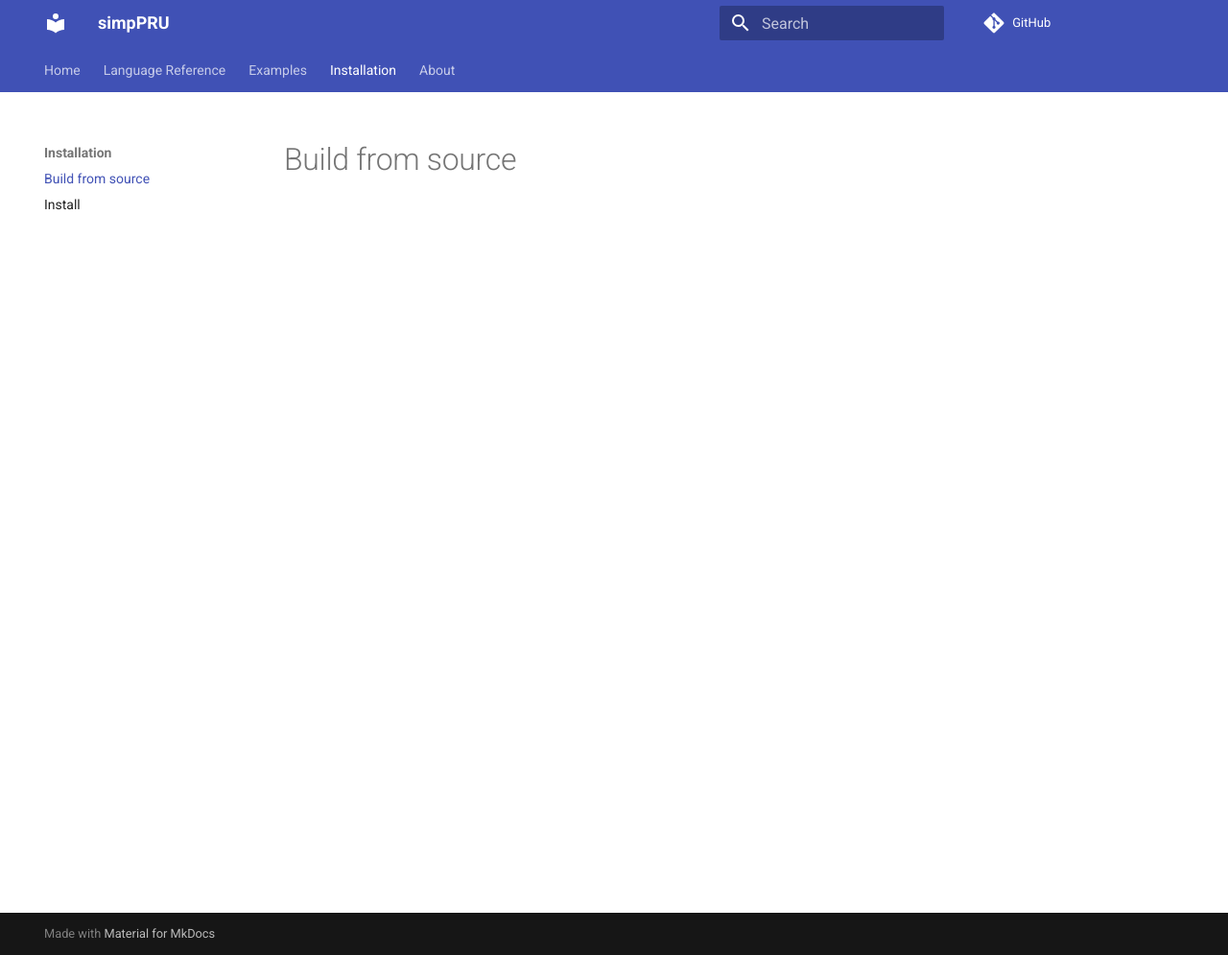
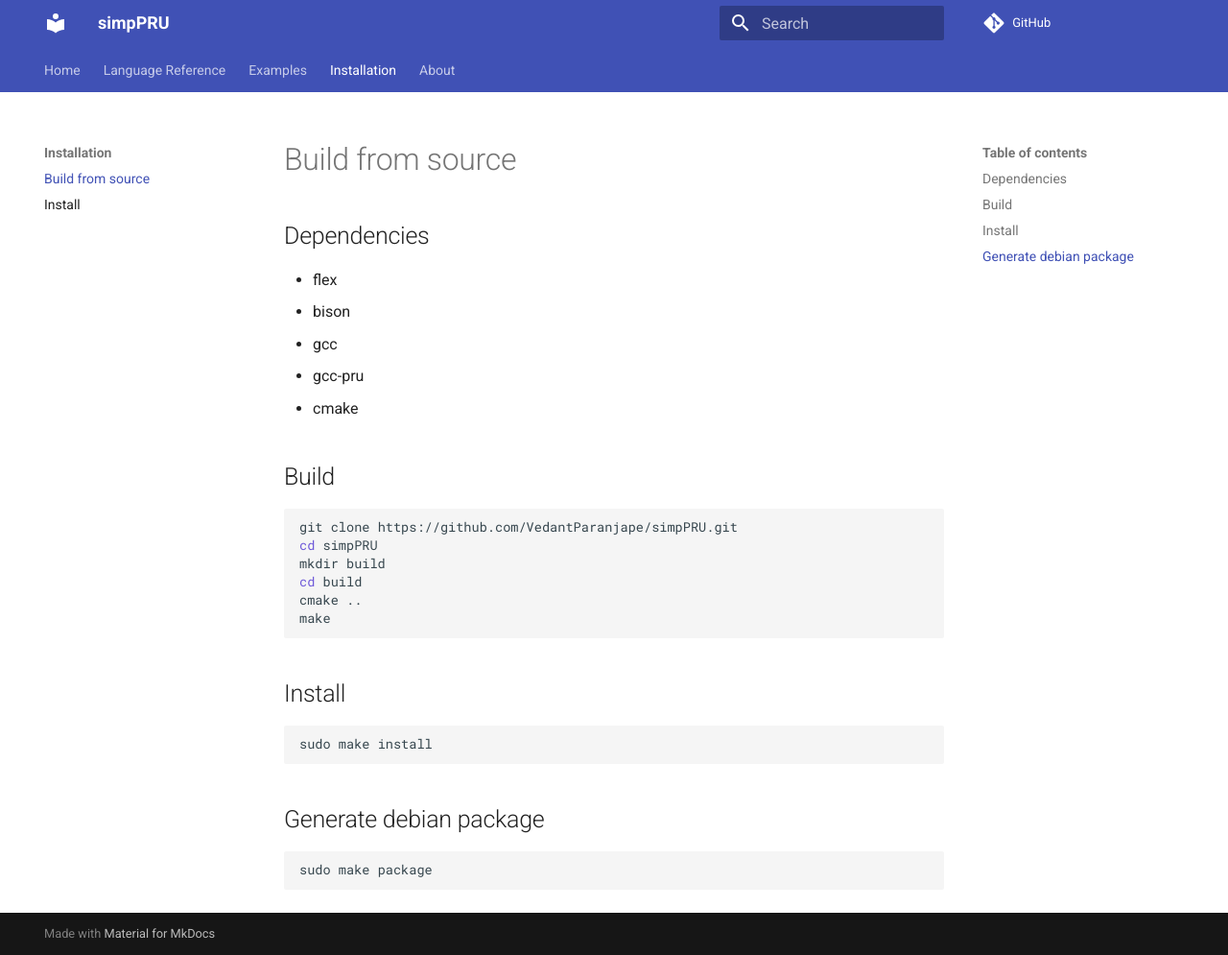
Before and after one commit to VedantParanjape/simpPRU, an MkDocs documentation site: the page built from docs/install/build.md, in a window 1280 px wide and 995 px high. Shown: the whole window at 96% size. Built offline with MkDocs 1.6.1 and Material for MkDocs 9.7.7, drawn with Linux system fonts in a browser that asks for light colours; comment, search, counter and statistics services are not loaded.

Commit message:
Added build and install instructions to mkdocs

````diff
--- a/docs/install/build.md
+++ b/docs/install/build.md
@@ -1 +1,32 @@
 # Build from source
+
+## Dependencies
+
+* flex
+* bison
+* gcc
+* gcc-pru
+* cmake
+
+## Build
+
+```bash
+git clone https://github.com/VedantParanjape/simpPRU.git
+cd simpPRU
+mkdir build
+cd build
+cmake ..
+make
+```
+
+## Install
+
+```bash
+sudo make install
+```
+
+## Generate debian package
+
+```bash
+sudo make package
+```
````
Also changed, not shown: docs/install/install.md (+21 -0 lines).
